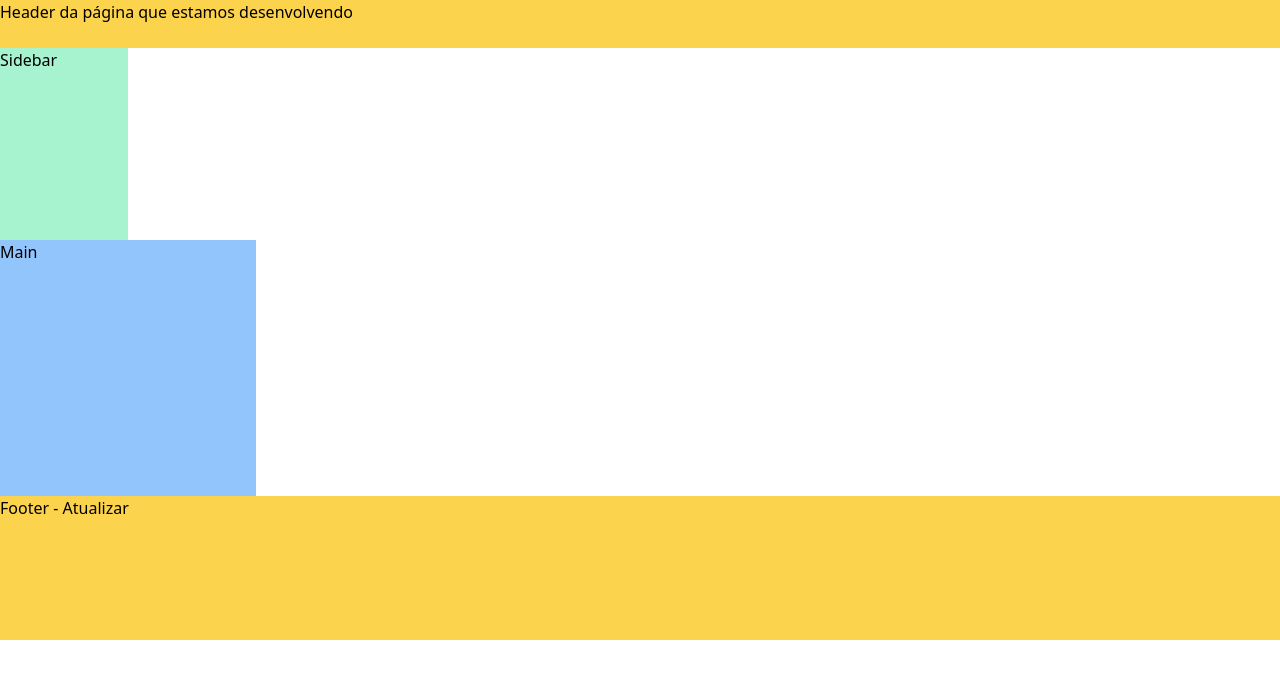
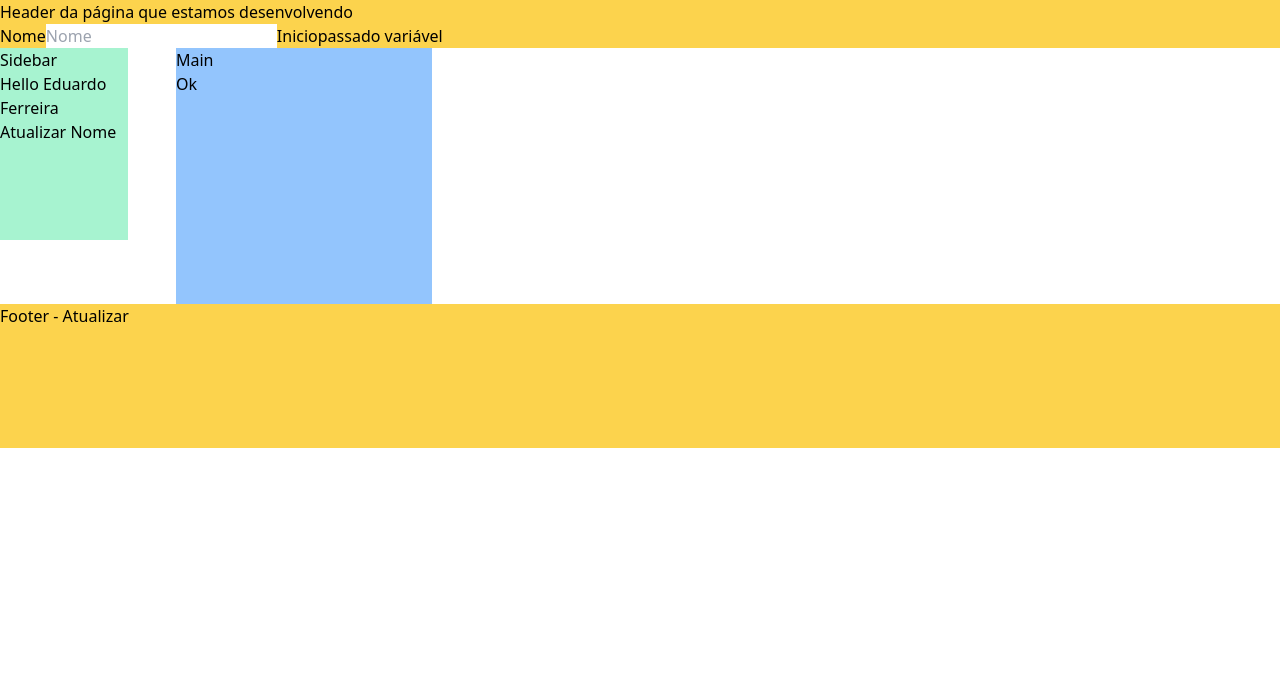
Before and after one commit to EduardoFerreira1983/eng-soft2021, a React (Create React App) app: page / in a window 1280 px wide. Shown: the top 678 px of the page. Built offline with nearby package versions, Linux system fonts and the light colour scheme.

Commit message:
Alteracões Componentes - State

```diff
--- a/src/App.js
+++ b/src/App.js
@@ -6,15 +6,16 @@ import Main from './components/main';
 
 
 
-function App() {
+function App()  {
+  const nome = 'passado variável';
+  return ( // é o que será renderizado no  browser
 
-
-
-  return ( // é o que será renderizado no  browser
     <div >
-      <Header/>
-      <Sidebar />
-      <Main/>
+      <Header nome={nome}/>
+      <div className="flex space-x-12">
+        <Sidebar />
+        <Main />
+      </div>
       <Footer />
     </div>
   );
--- a/src/components/header.js
+++ b/src/components/header.js
@@ -1,10 +1,17 @@
-import React from 'react' //
+import React, { useState } from 'react' //
 
-export default function Header(){
+export default function Header(props)
+{
+    const [ nome, setNome ] = useState('Inicio');
 
     return (
         <div className="bg-yellow-300 h-12">
             <h1>Header da página que estamos desenvolvendo </h1>
+            <label>Nome</label>
+            <input type="text" placeholder="Nome" required
+                onChange={ (e) => setNome(e.target.value) } />
+            <button>{ nome }</button>
+            <button>{props.nome}</button>
         </div>
     );
 
--- a/src/components/main.js
+++ b/src/components/main.js
@@ -1,11 +1,11 @@
 import React from 'react'
 
 
-const Main = () =>
-{
+const Main = () => {
     return (
         <main className="bg-blue-300 h-64 w-64">
-        <h1>Main</h1>
+            <h1>Main</h1>
+            <button> Ok </button>
         </main>
     )
 }
--- a/src/components/sidebar.js
+++ b/src/components/sidebar.js
@@ -2,13 +2,29 @@ import React, { Component } from 'react'
 
 class Sidebar extends Component{
 
-    render() //  método obrigatório
-    { // quando o componente for renderizado,
+    constructor ()
+    {
+        super();
+        this.state = {
+            nome: 'Hello Eduardo Ferreira'
+        };
+    }
+
+
+
+
+    render(){ //  método obrigatório
+     // quando o componente for renderizado,
 
 
         return (//é esse código do return que será exibido
             <div className="h-48 w-32 bg-green-200">
                 <h1>Sidebar</h1>
+                <p>{ this.state.nome }</p>
+                <button
+                    onClick={ () => this.setState( { nome: 'Boa tarde galera!' } ) }>
+                    Atualizar Nome
+                </button>
             </div>
         )
     }
--- a/src/index.js
+++ b/src/index.js
@@ -1,7 +1,7 @@
 import React from 'react';
 import ReactDOM from 'react-dom';
 import './index.css';
- import App from './App';
+import App from './App';
 import reportWebVitals from './reportWebVitals';
 
 ReactDOM.render(
```
